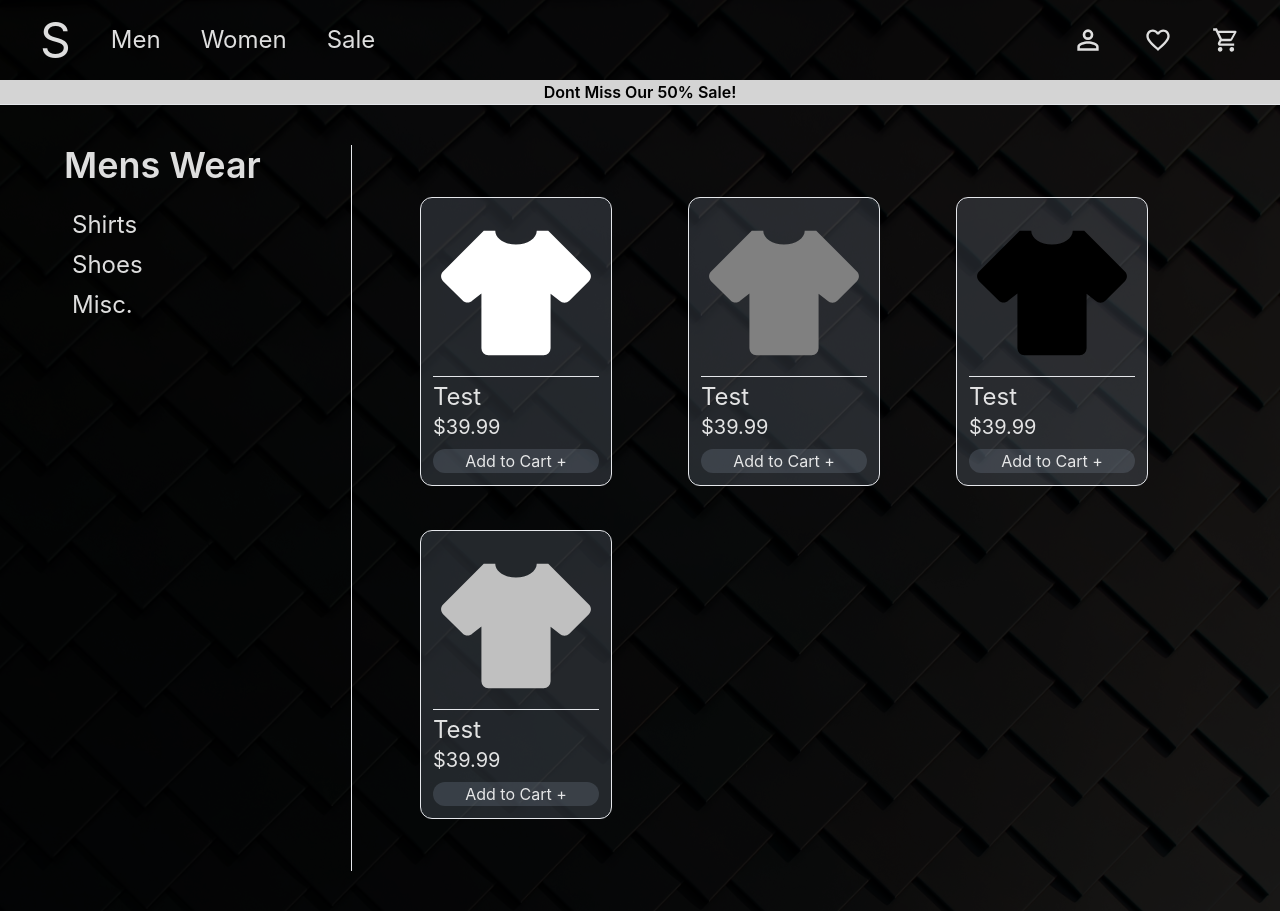
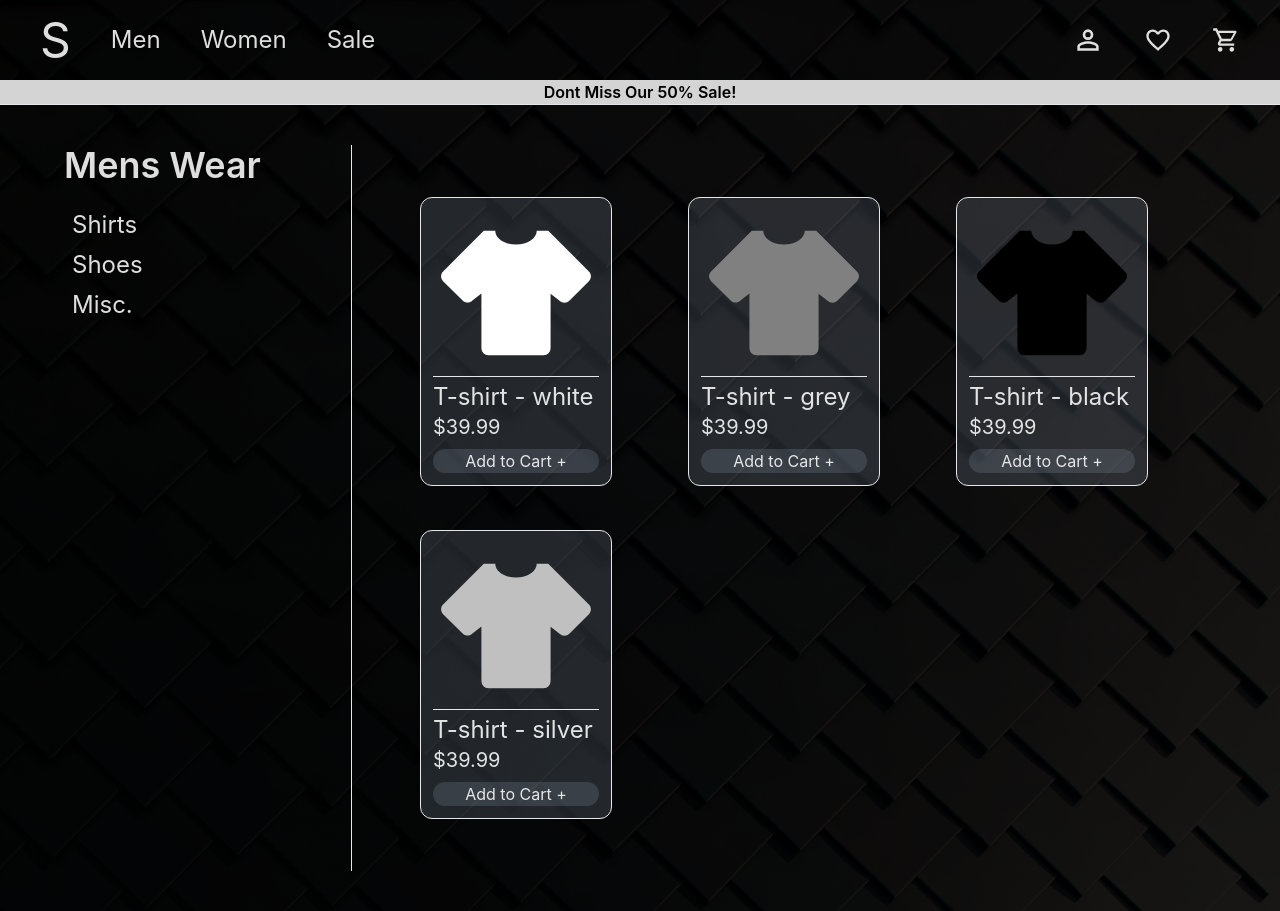
Before and after one commit to Jared588/shopping-cart, a React (Vite) app: page /shop/men in a window 1280 px wide. Built offline with nearby package versions, Linux system fonts and the light colour scheme.

Commit message:
Fix overflow issue

```diff
--- a/src/index.css
+++ b/src/index.css
@@ -22,7 +22,6 @@ body {
   min-width: 320px;
   min-height: 100vh;
   background: url('./assets/background.jpg') center/cover no-repeat;
-  overflow: hidden;
 }
 
 /* Animations */
--- a/src/routes/Shop.jsx
+++ b/src/routes/Shop.jsx
@@ -26,7 +26,7 @@ export function Men() {
             </nav>
         </header>
         <div className='bg-neutral-300 text-black text-center font-semibold fade-in'>Dont Miss Our 50% Sale!</div>
-            <div className="text-5xl bg-black bg-opacity-80 border-t grid grid-cols-4 flex-auto px-16 py-10">
+            <div className="text-5xl bg-black bg-opacity-80 border-t grid grid-cols-4 flex-auto px-16 py-10 overflow-hidden">
                 <div className='border-r col-span-1 flex flex-col'>
                     <h2 aria-label='mens-heading' className='text-4xl font-semibold slide-in'>Mens Wear</h2>
                     <ul aria-label='mens-categories' className='text-2xl px-2 py-6 space-y-2 *:cursor-pointer slide-in-2'>
@@ -36,11 +36,11 @@ export function Men() {
                     </ul>
                 </div>
                 <div className='flex-auto col-span-3 p-10'>
-                  <div data-testid="items-container" className="items-container gap-5">
-                    {ShirtC('Test', '$39.99', 'white')}
-                    {ShirtC('Test', '$39.99', 'gray')}
-                    {ShirtC('Test', '$39.99', 'black')}
-                    {ShirtC('Test', '$39.99', 'silver')}
+                  <div data-testid="items-container" className="items-container gap-5 slide-in">
+                    {ShirtC('T-shirt - white', '$39.99', 'white')}
+                    {ShirtC('T-shirt - grey', '$39.99', 'gray')}
+                    {ShirtC('T-shirt - black', '$39.99', 'black')}
+                    {ShirtC('T-shirt - silver', '$39.99', 'silver')}
                   </div>
                 </div>
             </div>
```
